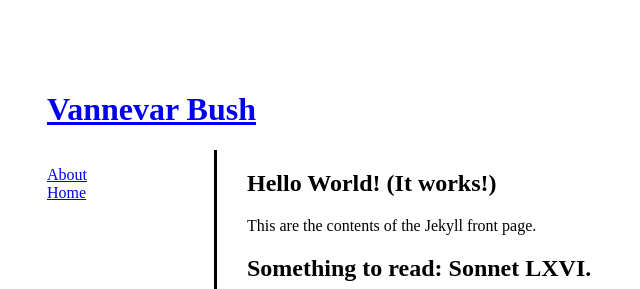
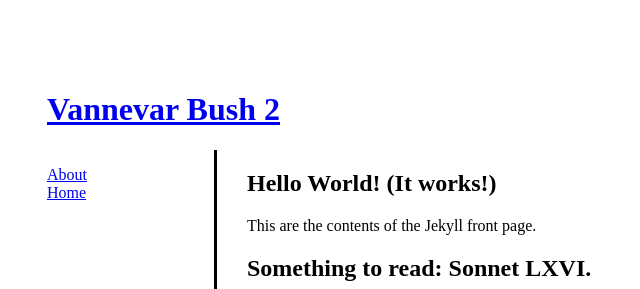
Before and after one commit to sonapin/learn-jekyll-2, a Jekyll site: the page built from index.md, in a window 1280 px wide. Shown: the top 289 px of the page, without its empty margins (193-833 px from the left). Built offline with Jekyll 4.4.1, drawn with Linux system fonts in a browser that asks for light colours.

Commit message:
Chnage
...

```diff
--- a/_config.yml
+++ b/_config.yml
@@ -13,7 +13,7 @@
 # you will see them accessed via {{ site.title }}, {{ site.email }}, and so on.
 # You can create any custom variable you would like, and they will be accessible
 # in the templates via {{ site.myvariable }}.
-title: Vannevar Bush
+title: Vannevar Bush 2
 email: your-email@domain.com
 description: > # this means to ignore newlines until "baseurl:"
   Write an awesome description for your new site here. You can edit this
```
